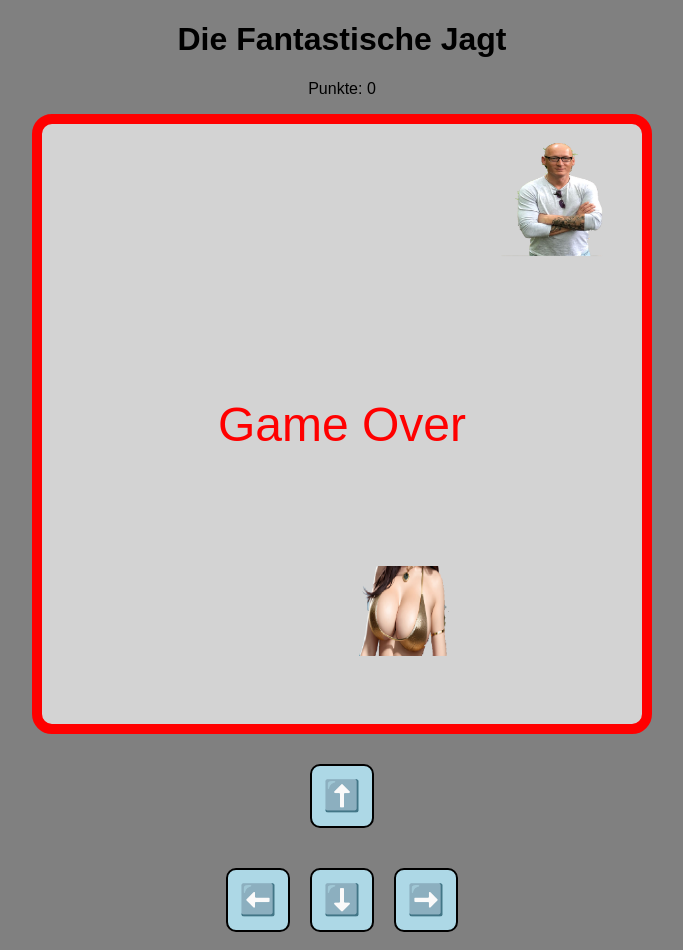
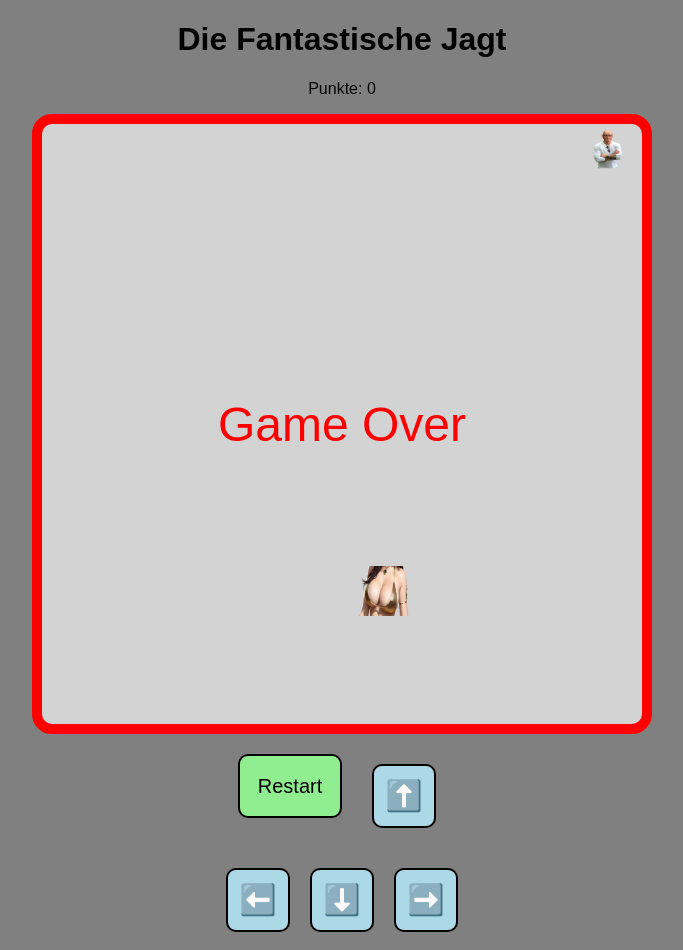
Before and after one commit to AlCabone85/Die-Fantastische-Jagt, a plain HTML site: page index.html in a window 1280 px wide. Shown: the whole page, without its empty margins (298-981 px from the left). Drawn offline with Linux system fonts and the light colour scheme.

Commit message:
Update index.html

```diff
--- a/index.html
+++ b/index.html
@@ -22,15 +22,15 @@
             overflow: hidden;
         }
         #player {
-            width: 150px;
-            height: 150px;
+            width: 50px;
+            height: 50px;
             position: absolute;
             left: 0;
             top: 0;
         }
         .point {
-            width: 90px;
-            height: 90px;
+            width: 50px;
+            height: 50px;
             position: absolute;
         }
         #gameOver {
@@ -63,6 +63,22 @@
             background-color: darkblue;
             color: white;
         }
+        #restart {
+            width: 100px;
+            height: 60px;
+            background-color: lightgreen;
+            border: 2px solid #000;
+            border-radius: 10px;
+            margin-right: 20px;
+            font-size: 20px;
+            line-height: 60px;
+            text-align: center;
+            user-select: none;
+        }
+        #restart:active {
+            background-color: darkgreen;
+            color: white;
+        }
     </style>
 </head>
 <body>
@@ -73,8 +89,9 @@
         <div id="gameOver">Game Over</div>
     </div>
 
-    <!-- Virtuelle Pfeiltasten für mobile Steuerung -->
+    <!-- Restart-Button und virtuelle Pfeiltasten -->
     <div class="control-buttons">
+        <div id="restart">Restart</div>
         <div class="arrow-button" id="up">⬆️</div>
     </div>
     <div class="control-buttons">
```
